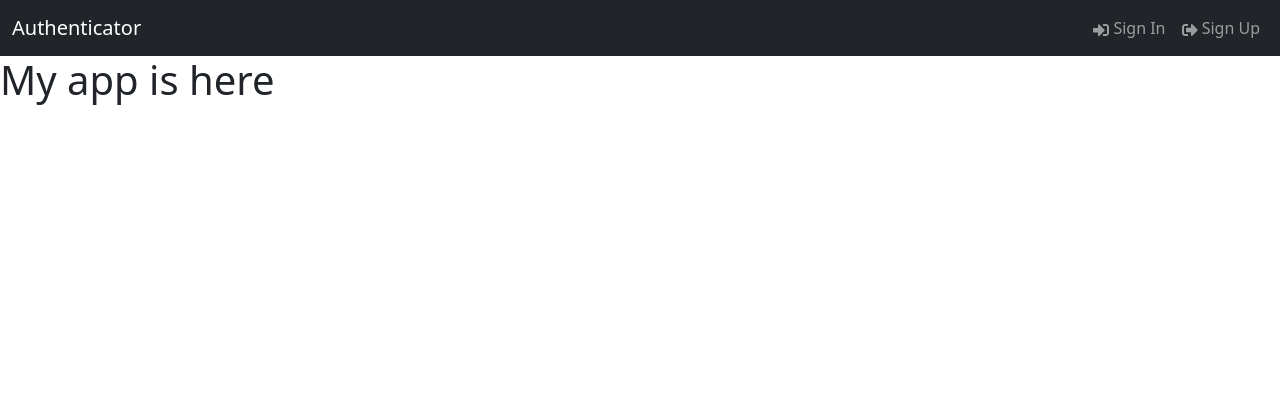
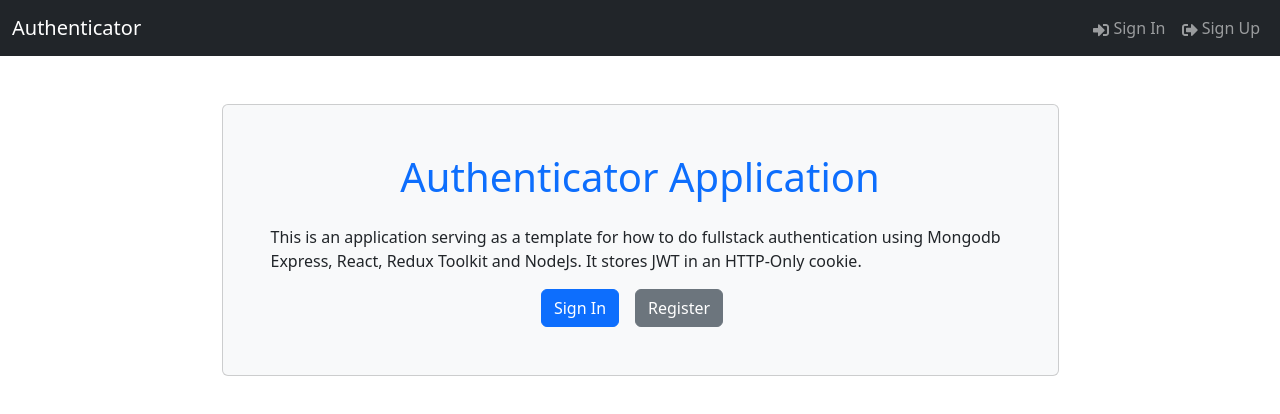
Before and after one commit to uimarshall/mern-auth-reduxtoolkit-, a React (Vite) app in the folder frontend/: page / in a window 1280 px wide. Shown: the top 414 px of the page. Built offline with nearby package versions, Linux system fonts and the light colour scheme.

Commit message:
Add HomePage and Hero components

```diff
--- a/frontend/src/App.jsx
+++ b/frontend/src/App.jsx
@@ -1,10 +1,11 @@
 import Header from './components/Header';
+import HomePage from './pages/HomePage';
 
 const App = () => {
   return (
     <div>
       <Header />
-      <h1>My app is here</h1>
+      <HomePage />
     </div>
   );
 };
--- /dev/null
+++ b/frontend/src/components/Hero.jsx
@@ -0,0 +1,30 @@
+import { Container, Card, Button } from 'react-bootstrap';
+
+const Hero = () => {
+  return (
+    <div className="py-5">
+      <Container className="d-flex justify-content-center">
+        <Card className="p-5 d-flex flex-column align-items-center hero-card bg-light w-75">
+          <h1 className="text-center mb-4 text-primary">
+            Authenticator Application
+          </h1>
+          <p>
+            This is an application serving as a template for how to do fullstack
+            authentication using Mongodb Express, React, Redux Toolkit and
+            NodeJs. It stores JWT in an HTTP-Only cookie.
+          </p>
+          <div className="d-flex">
+            <Button variant="primary" href="/login" className="me-3">
+              Sign In
+            </Button>
+            <Button variant="secondary" href="/register" className="me-3">
+              Register
+            </Button>
+          </div>
+        </Card>
+      </Container>
+    </div>
+  );
+};
+
+export default Hero;
--- /dev/null
+++ b/frontend/src/pages/HomePage.jsx
@@ -0,0 +1,7 @@
+import Hero from '../components/Hero';
+
+const HomePage = () => {
+  return <Hero />;
+};
+
+export default HomePage;
```
